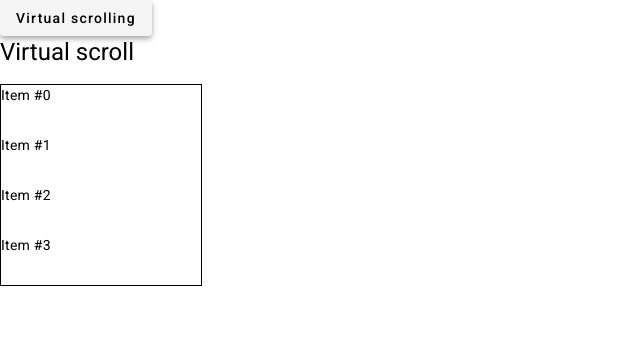
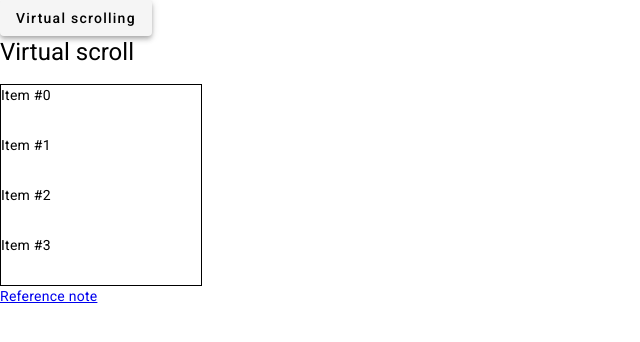
Before and after one commit to nimishawilson/reusable-components, an Angular app: page /virtual-scroll in a window 1280 px wide. Shown: the top 342 px of the page, without its empty margins (0-640 px from the left). Built offline with nearby package versions, Linux system fonts and the light colour scheme.

Commit message:
restructure the project and add note

```diff
--- a/src/app/app-routing.module.ts
+++ b/src/app/app-routing.module.ts
@@ -1,9 +1,9 @@
 import { NgModule } from '@angular/core';
 import { RouterModule, Routes } from '@angular/router';
-import { VirtualScrollComponent } from './virtual-scroll/virtual-scroll.component';
+import { VirtualScrollContainerComponent } from './pages/virtual-scroll-container/virtual-scroll-container.component';
 
 const routes: Routes = [
-  { path: 'virtual-scroll', component: VirtualScrollComponent}
+  { path: 'virtual-scroll', component: VirtualScrollContainerComponent}
 ];
 
 @NgModule({
--- a/src/app/app.module.ts
+++ b/src/app/app.module.ts
@@ -5,12 +5,14 @@ import { AppRoutingModule } from './app-routing.module';
 import { AppComponent } from './app.component';
 import { BrowserAnimationsModule } from '@angular/platform-browser/animations';
 import { MaterialModule } from './material/material.module';
-import { VirtualScrollComponent } from './virtual-scroll/virtual-scroll.component';
+import { VirtualScrollComponent } from './components/virtual-scroll/virtual-scroll.component';
+import { VirtualScrollContainerComponent } from './pages/virtual-scroll-container/virtual-scroll-container.component';
 
 @NgModule({
   declarations: [
     AppComponent,
-    VirtualScrollComponent
+    VirtualScrollComponent,
+    VirtualScrollContainerComponent
   ],
   imports: [
     BrowserModule,
--- a/src/app/virtual-scroll/virtual-scroll.component.html
+++ b/src/app/components/virtual-scroll/virtual-scroll.component.html
@@ -1,4 +1,3 @@
-<h1> Virtual scroll </h1>
 <cdk-virtual-scroll-viewport itemSize="50" class="example-viewport">
     <div *cdkVirtualFor="let item of items" class="example-item">{{item}}</div>
 </cdk-virtual-scroll-viewport>
--- /dev/null
+++ b/src/app/pages/virtual-scroll-container/virtual-scroll-container.component.html
@@ -0,0 +1,5 @@
+<h1> Virtual scroll </h1>
+<app-virtual-scroll> </app-virtual-scroll>
+<a target="_blank"
+    href="https://www.evernote.com/shard/s463/sh/e8c00053-2cb7-0648-dbaf-e851de693090/WeEB9urdoCvr-wO52J51-j94jlbSYqfLMoxT88-NoB8QMd9PpVh4Q-UFqQ">
+    Reference note </a>
```
Also changed, not shown: src/app/pages/virtual-scroll-container/virtual-scroll-container.component.ts (added, +10 -0 lines), src/app/components/virtual-scroll/virtual-scroll.component.scss (renamed from src/app/virtual-scroll/virtual-scroll.component.scss), src/app/components/virtual-scroll/virtual-scroll.component.ts (renamed from src/app/virtual-scroll/virtual-scroll.component.ts), src/app/pages/virtual-scroll-container/virtual-scroll-container.component.scss (added), 2 other files (tests, documents, lock files or other folders).
